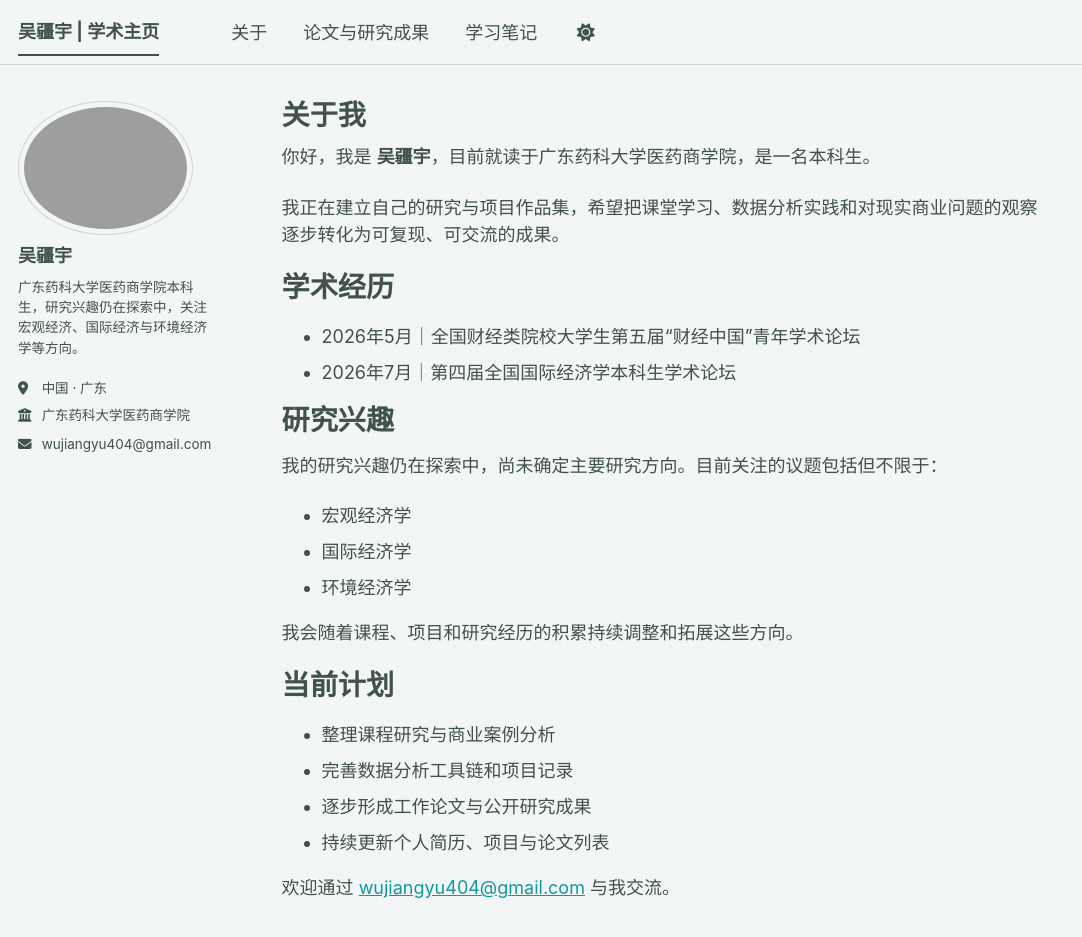
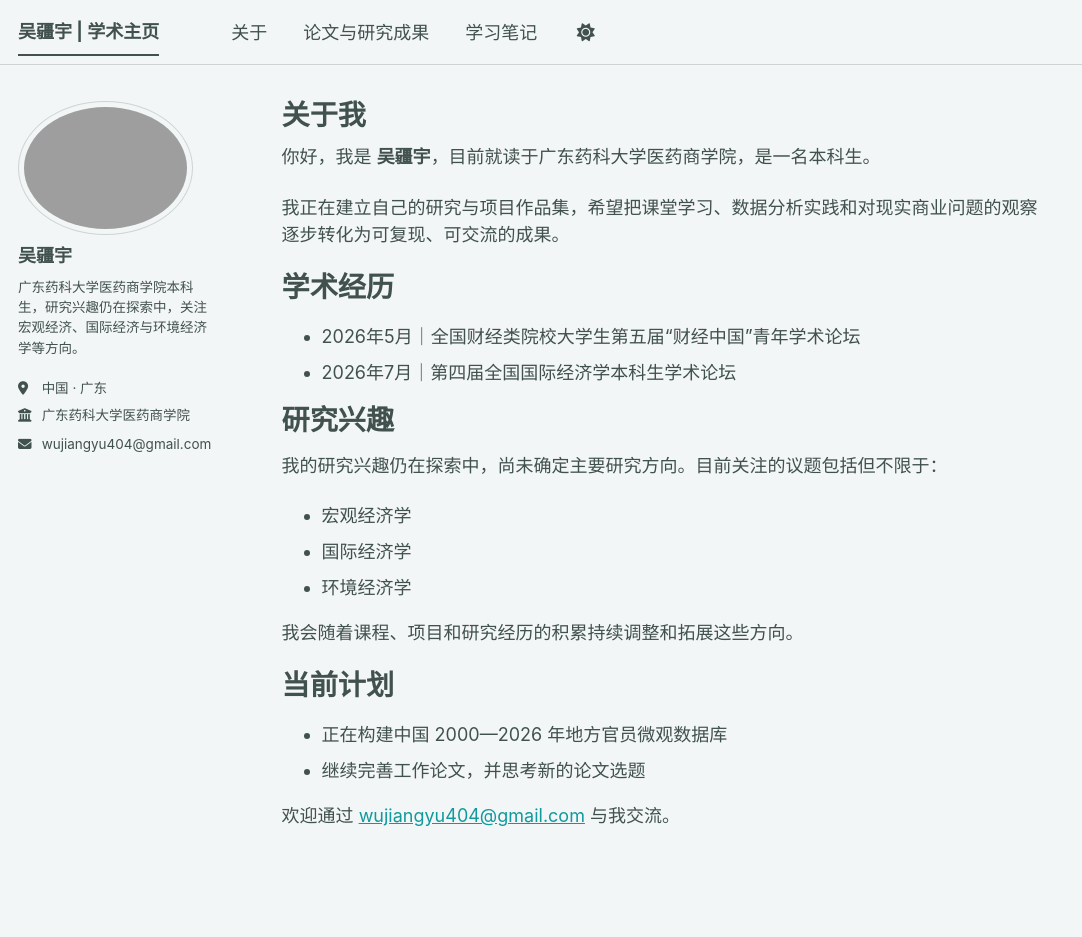
Before and after one commit to proooooz/proooooz.github.io, a Jekyll site: the page built from _pages/about.md, in a window 1280 px wide and 952 px high. Shown: the top 937 px of the window, without its empty margins (0-1082 px from the left). Built offline with Jekyll 4.4.1, drawn with Linux system fonts in a browser that asks for light colours; a style sheet for code colours, icons or effects is not loaded.

Commit message:
Update current research plans

```diff
--- a/_pages/about.md
+++ b/_pages/about.md
@@ -31,9 +31,7 @@ redirect_from:
 当前计划
 ======
 
-- 整理课程研究与商业案例分析
-- 完善数据分析工具链和项目记录
-- 逐步形成工作论文与公开研究成果
-- 持续更新个人简历、项目与论文列表
+- 正在构建中国 2000—2026 年地方官员微观数据库
+- 继续完善工作论文，并思考新的论文选题
 
 欢迎通过 [wujiangyu404@gmail.com](mailto:wujiangyu404@gmail.com) 与我交流。
```
